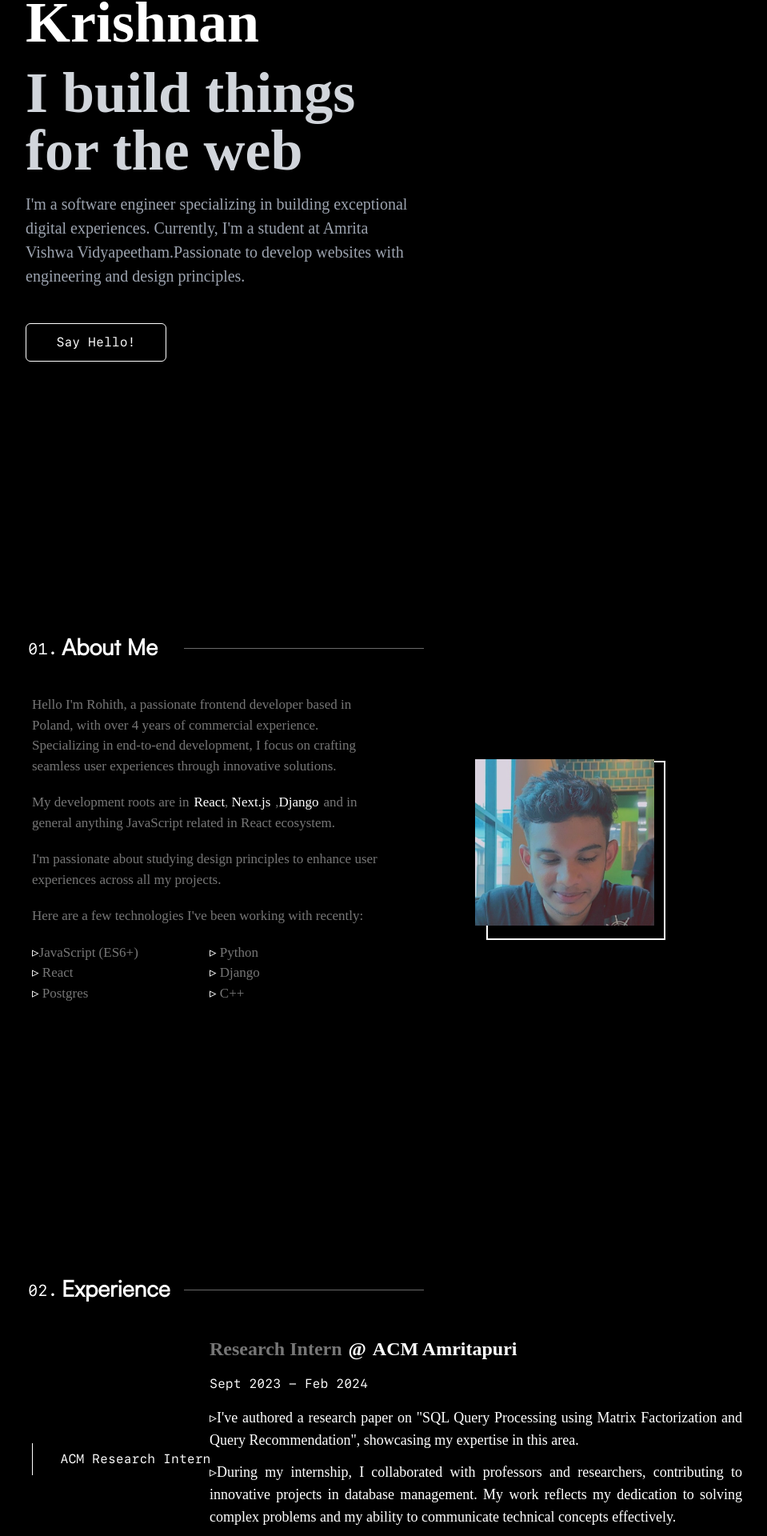
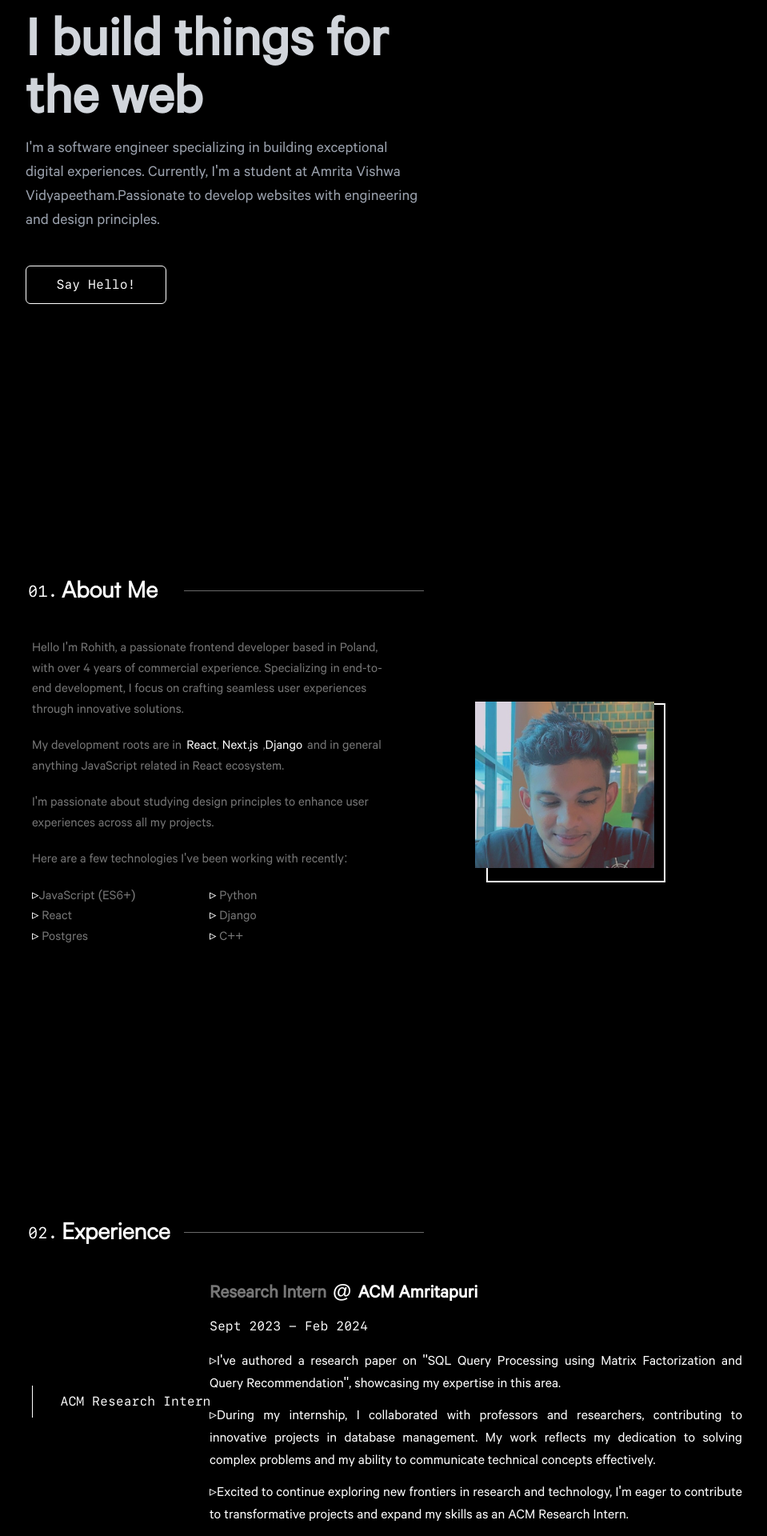
Before and after one commit to Rohithk2003/portfolio, a Next.js app: page / in a window 1280 px wide. Shown: the part 304-2224 px from the top of the page at 80% size, without its empty margins (208-1167 px from the left). Built offline with nearby package versions, Linux system fonts and the light colour scheme; what tailwindcss-animated would draw is missing.

Commit message:
Merge branch 'master' of https://github.com/Rohithk2003/portfolio and fixed font

```diff
--- a/components/Whatsnext.js
+++ b/components/Whatsnext.js
@@ -17,7 +17,7 @@ export default function Whatsnext() {
 					Get In Touch
 				</div>
 				<div className="flex justify-center items-center w-full">
-					<div className="md:w-[40%] w-[80%] text-center  text-xl">
+					<div className="md:w-[40%] w-[80%] text-center font-mono text-xl">
 						I&apos;m currently looking for any new opportunities,to either work
 						or collaborate. If you just want to say hi, I&apos;ll try my best to
 						get back to you!
--- a/components/about.js
+++ b/components/about.js
@@ -25,7 +25,7 @@ export default function About() {
 				</div>
 			</div>
 			<div
-				className={`flex flex-row flex-wrap xl:gap-0 gap-10 justify-center  items-center  w-full h-full`}
+				className={`flex flex-row font-calibre flex-wrap xl:gap-0 gap-10 justify-center  items-center  w-full h-full`}
 			>
 				<div
 					className={` xl:w-1/2 w-full h-full text-start  text-[17px] text-[#767676] flex flex-col gap-5`}
--- a/components/experience.js
+++ b/components/experience.js
@@ -45,12 +45,14 @@ export default function Experience() {
 					className={`xl:w-3/4 w-full h-full flex justify-start flex-col gap-4 items-start `}
 				>
 					<div className="md:text-2xl text-xl font-bold flex flex-row gap-2">
-						<span className="text-[#767676]">Research Intern</span>{" "}
-						<span>@</span>
-						<span className="text-white">ACM Amritapuri</span>
+						<span className="text-[#767676] font-calibre">Research Intern</span>{" "}
+						<span className="font-calibre">@</span>
+						<span className="text-white font-calibre">ACM Amritapuri</span>
 					</div>
 					<div className={`font-sans`}>Sept 2023 - Feb 2024</div>
-					<ul className={` skills text-lg flex w-full flex-col gap-3`}>
+					<ul
+						className={` skills text-lg flex w-full flex-col gap-3 font-calibre`}
+					>
 						<li>
 							I&apos;ve authored a research paper on &quot;SQL Query Processing
 							using Matrix Factorization and Query Recommendation&quot;,
--- a/components/main.js
+++ b/components/main.js
@@ -14,17 +14,17 @@ export default function Main() {
 					Hi, my name is
 				</div>
 				<div
-					className={`home-name text-white  md:text-7xl sm:text-7xl text-6xl font-extrabold  `}
+					className={`home-name font-calibre text-white  md:text-7xl sm:text-7xl text-6xl font-extrabold  `}
 				>
 					Rohith Krishnan
 				</div>
 				<div
-					className={`home-sub-text   md:text-7xl sm:text-7xl xs:text-6xl text-5xl font-extrabold text-gray-300 `}
+					className={`home-sub-text font-calibre  md:text-7xl sm:text-7xl xs:text-6xl text-5xl font-extrabold text-gray-300 `}
 				>
 					I build things for the web
 				</div>
 				<div
-					className={`md:pl-0 pl-1 home-text  w-full text-gray-400 font-[400] text-[20px] pr-5 `}
+					className={`md:pl-0 pl-1 home-text  font-calibre w-full text-gray-400 font-[400] text-[20px] pr-5 `}
 				>
 					I&apos;m a software engineer specializing in building exceptional
 					digital experiences. Currently, I&apos;m a student at Amrita Vishwa
--- a/components/otherProjects.js
+++ b/components/otherProjects.js
@@ -202,7 +202,7 @@ export default function Project() {
 							}}
 							className={` flex-col relative ${
 								project.id >= 7 ? (showmore ? "flex" : "hidden") : "flex"
-							} bg-gray-800  pt-10 gap-4 p-4 py-7 w-80 h-80 opacity-0 text-center md:mb-0 mt-7 `}
+							} bg-gray-800  pt-10 gap-4 p-4 py-7 w-80 h-80 opacity-0 text-center md:mb-0 mt-7 font-mono`}
 							key={project.id}
 						>
 							<div className="flex flex-row justify-between w-full">
```
